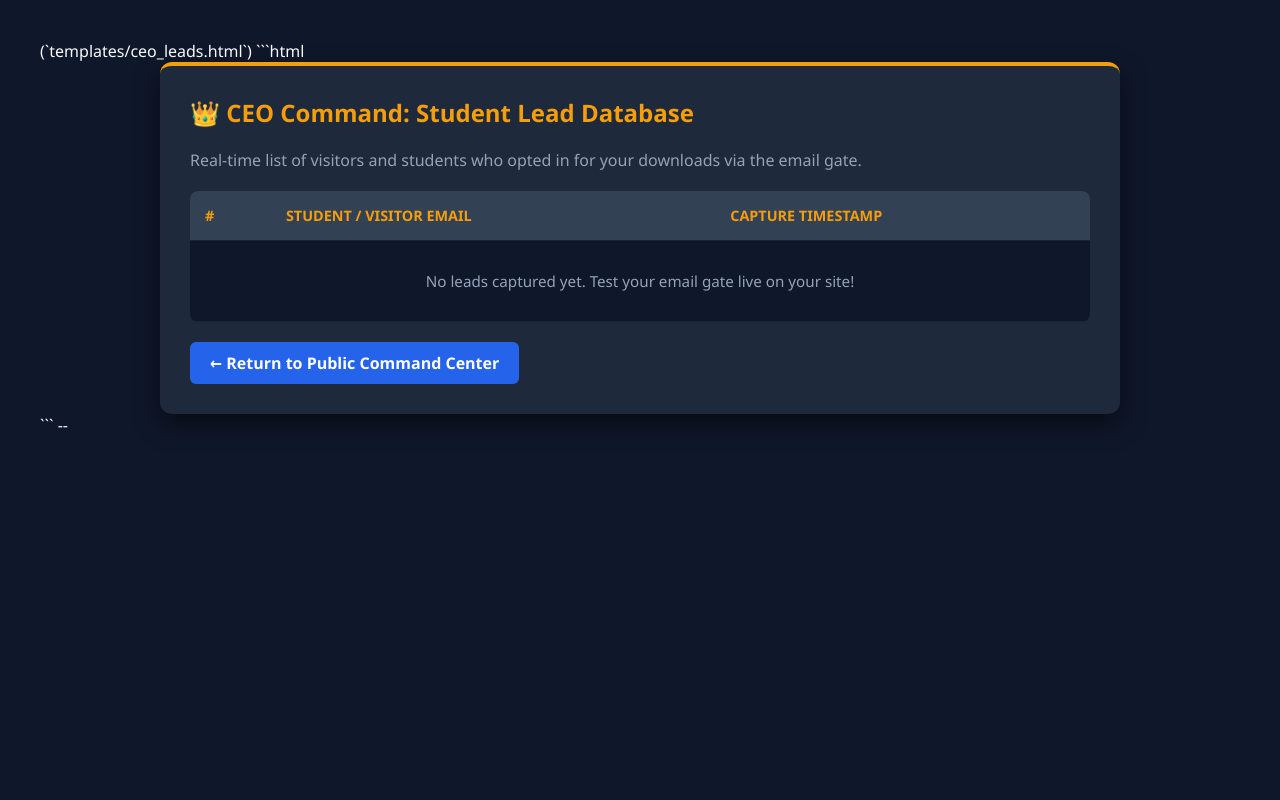
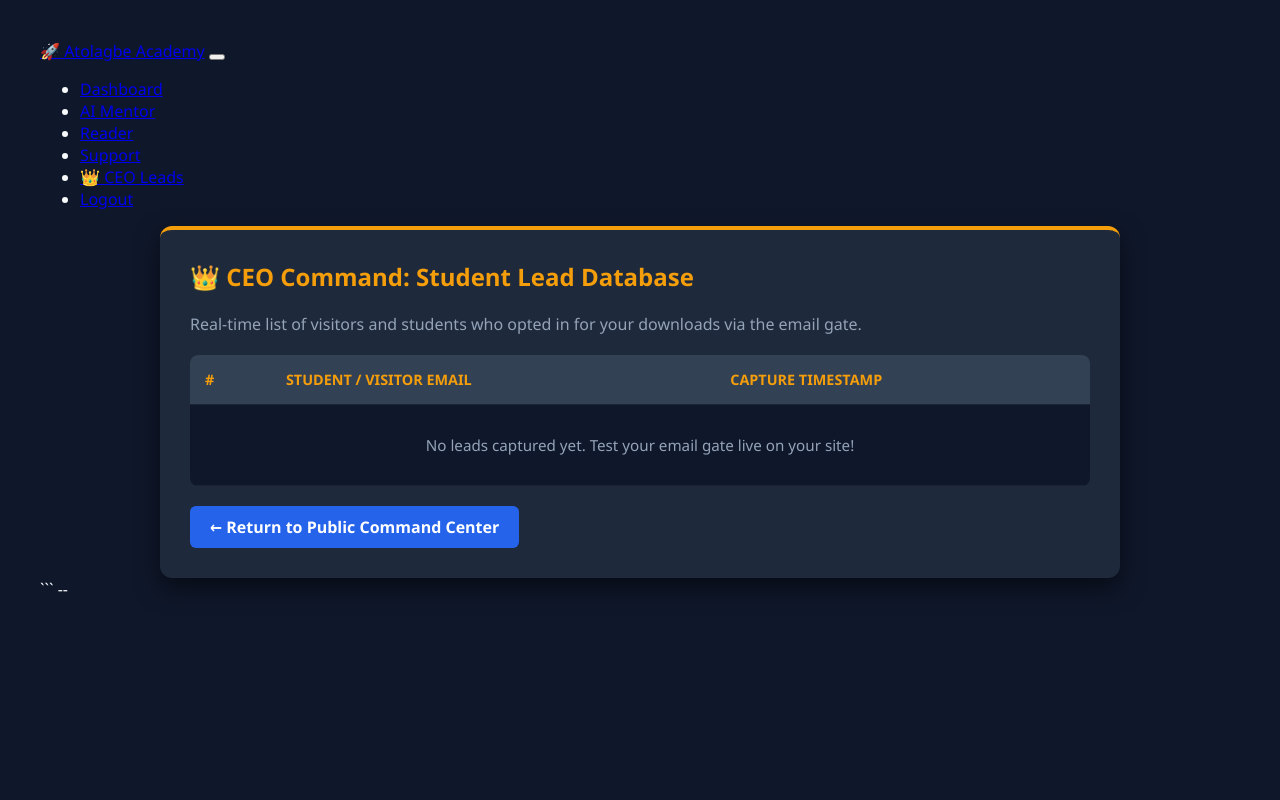
Before and after one commit to Aboladale01/global-command-center, a Flask app: page /ceo/leads in a window 1280 px wide. Run offline with Flask 3, Linux system fonts and the light colour scheme; data that the repository does not hold is empty.

Commit message:
Update ceo_leads.html

````diff
--- a/templates/ceo_leads.html
+++ b/templates/ceo_leads.html
@@ -1,9 +1,24 @@
-(`templates/ceo_leads.html`)
-
-```html
 <!DOCTYPE html>
 <html lang="en">
 <head>
+<nav class="navbar navbar-expand-lg navbar-dark bg-dark px-4 shadow-sm mb-4">
+    <div class="container-fluid">
+        <a class="navbar-brand fw-bold text-warning" href="/dashboard">🚀 Atolagbe Academy</a>
+        <button class="navbar-toggler" type="button" data-bs-toggle="collapse" data-bs-target="#navbarNav" aria-controls="navbarNav" aria-expanded="false" aria-label="Toggle navigation">
+            <span class="navbar-toggler-icon"></span>
+        </button>
+        <div class="collapse navbar-collapse" id="navbarNav">
+            <ul class="navbar-nav ms-auto align-items-center">
+                <li class="nav-item"><a class="nav-link" href="/dashboard">Dashboard</a></li>
+                <li class="nav-item"><a class="nav-link" href="/ai-mentor">AI Mentor</a></li>
+                <li class="nav-item"><a class="nav-link" href="/reader">Reader</a></li>
+                <li class="nav-item"><a class="nav-link" href="/support">Support</a></li>
+                <li class="nav-item"><a class="nav-link text-warning fw-bold" href="/ceo-leads">👑 CEO Leads</a></li>
+                <li class="nav-item ms-lg-3"><a class="btn btn-outline-danger btn-sm" href="/logout">Logout</a></li>
+            </ul>
+        </div>
+    </div>
+</nav>
     <meta charset="UTF-8">
     <meta name="viewport" content="width=device-width, initial-scale=1.0">
     <title>CEO Lead Command - Atolagbe Academy</title>
````
